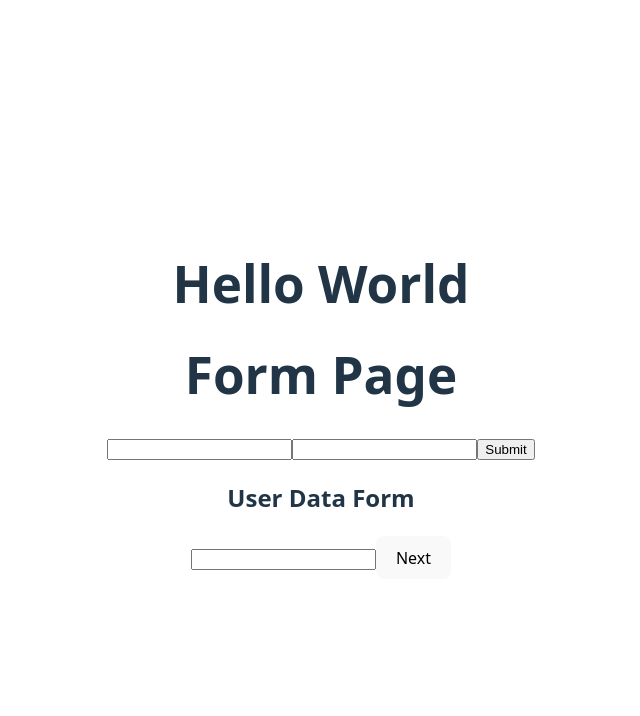
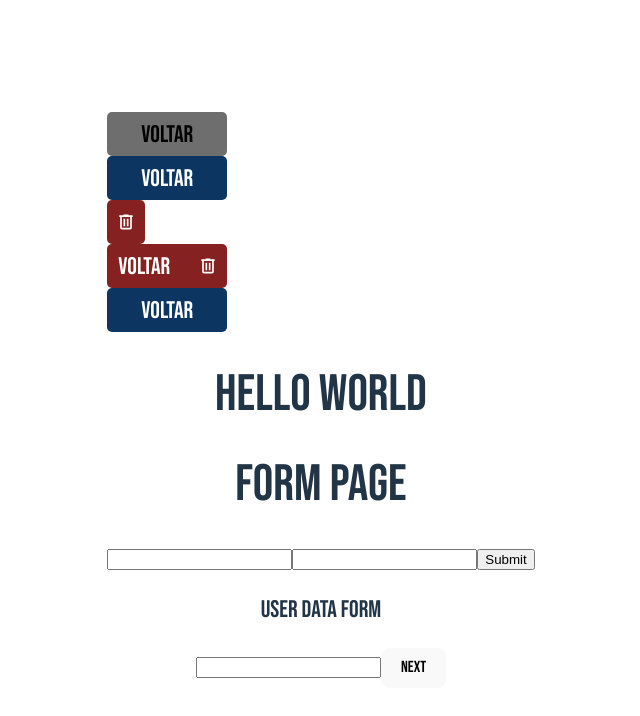
Before and after one commit to marceloareas/CACCOID, a React (Vite) app in the folder caccoid-front/: page / in a window 1280 px wide. Shown: the top 716 px of the page, without its empty margins (319-959 px from the left). Built offline with nearby package versions, Linux system fonts and the light colour scheme.

Commit message:
[FRONT] feat: adicionando fontes, variaveis de cores e botão de ação comum

```diff
--- a/caccoid-front/package.json
+++ b/caccoid-front/package.json
@@ -10,6 +10,7 @@
     "preview": "vite preview"
   },
   "dependencies": {
+    "@fontsource/bebas-neue": "^5.2.5",
     "@hookform/resolvers": "^5.0.1",
     "@reduxjs/toolkit": "^2.7.0",
     "axios": "^1.9.0",
@@ -19,6 +20,7 @@
     "react-redux": "^9.2.0",
     "react-router-dom": "^7.5.3",
     "redux": "^5.0.1",
+    "styled-components": "^6.1.17",
     "yup": "^1.6.1"
   },
   "devDependencies": {
--- a/caccoid-front/src/App.jsx
+++ b/caccoid-front/src/App.jsx
@@ -1,6 +1,9 @@
 import "./App.css";
+import { ActionButton } from "./components/ActionButton";
+import GlobalStyles from "./globalStyles";
 import { FormPage } from "./pages/Form";
 import { store } from "./store";
+import trashIcon from "./assets/trash.svg";
 
 import { Provider as ReduxProvider } from "react-redux";
 import { BrowserRouter, Route, Routes } from "react-router-dom";
@@ -8,6 +11,12 @@ import { BrowserRouter, Route, Routes } from "react-router-dom";
 function App() {
   return (
     <>
+      <GlobalStyles />
+      <ActionButton disabled>Voltar</ActionButton>
+      <ActionButton>Voltar</ActionButton>
+      <ActionButton iconSrc={trashIcon} size="small" variant="danger"/>
+      <ActionButton iconSrc={trashIcon} variant="danger">Voltar</ActionButton>
+      <ActionButton size="large">Voltar</ActionButton>
       <ReduxProvider store={store}>
         <BrowserRouter>
           <h1>Hello World</h1>
--- /dev/null
+++ b/caccoid-front/src/components/ActionButton/index.jsx
@@ -0,0 +1,29 @@
+import * as S from "./styles";
+
+export const ActionButton = ({
+  className,
+  variant = "primary",
+  children,
+  disabled,
+  size,
+  type = "button",
+  onClick,
+  iconSrc,
+  ...props
+}) => {
+  return (
+    <S.Button
+      className={className}
+      variant={variant}
+      size={size}
+      disabled={disabled}
+      type={type}
+      onClick={onClick}
+      iconSrc={iconSrc}
+      {...props}
+    >
+      <span>{children}</span>
+      {iconSrc && <img src={iconSrc} alt="ícone" width={16} height={16} />}
+    </S.Button>
+  );
+};
--- /dev/null
+++ b/caccoid-front/src/components/ActionButton/styles.js
@@ -0,0 +1,40 @@
+import styled from "styled-components";
+
+const getColor = (variant) => {
+  switch (variant) {
+    case "primary":
+      return "var(--dark-blue)";
+    case "secondary":
+      return "var(--medium-blue)";
+    case "tertiary":
+      return "var(--dark-grey)";
+    case "quaternary":
+      return "var(--medium-grey)";
+    case "danger":
+      return "var(--dark-red)";
+    default:
+      return "var(--dark-blue)";
+  }
+};
+
+export const Button = styled.button`
+  display: flex;
+  justify-content: ${(props) => (props.iconSrc ? "space-between" : "center")};
+  align-items: center;
+
+  padding: 0 10px;
+  width: ${(props) => (props.size === "small" ? "fit-content" : "auto")};
+  min-width: ${(props) => (props.size === "small" ? "20px" : "120px")};
+  max-width: ${(props) => (props.size === "large" ? "182px" : "auto")};
+  height: 44px;
+  border-radius: 5px;
+
+  color: ${(props) => (props.disabled ? "var(--black)" : "var(--white)")};
+  background-color: ${(props) =>
+    props.disabled ? "var(--light-grey)" : getColor(props.variant)};
+
+  cursor: ${(props) => (props.disabled ? "prohibited" : "pointer")};
+
+  font-family: "Bebas Neue", sans-serif;
+  font-size: ${(props) => (props.size === "small" ? "10px" : "24px")};
+`;
--- /dev/null
+++ b/caccoid-front/src/globalStyles.js
@@ -0,0 +1,25 @@
+import { createGlobalStyle } from "styled-components";
+import "@fontsource/bebas-neue";
+
+const GlobalStyles = createGlobalStyle`
+    :root {
+        --dark-blue: #0C3561;
+        --medium-blue: #185395;
+        --light-blue: #05A0D4;
+        --dark-red: #852221;
+        --medium-green: #279666;
+        --dark-grey: #383838;
+        --light-grey: #6E6E6E;
+        --medium-yellow: #FBE540;
+        --white: #FFFFFF;
+        --black: #000000;
+        --off-white: #F1F1F1;
+    }
+
+    body {
+        margin: 0;
+        font-family: 'Bebas Neue', Arial, sans-serif;
+    }
+`;
+
+export default GlobalStyles;
```
Also changed, not shown: caccoid-front/src/assets/trash.svg (added), 1 other file (tests, documents, lock files or other folders).
